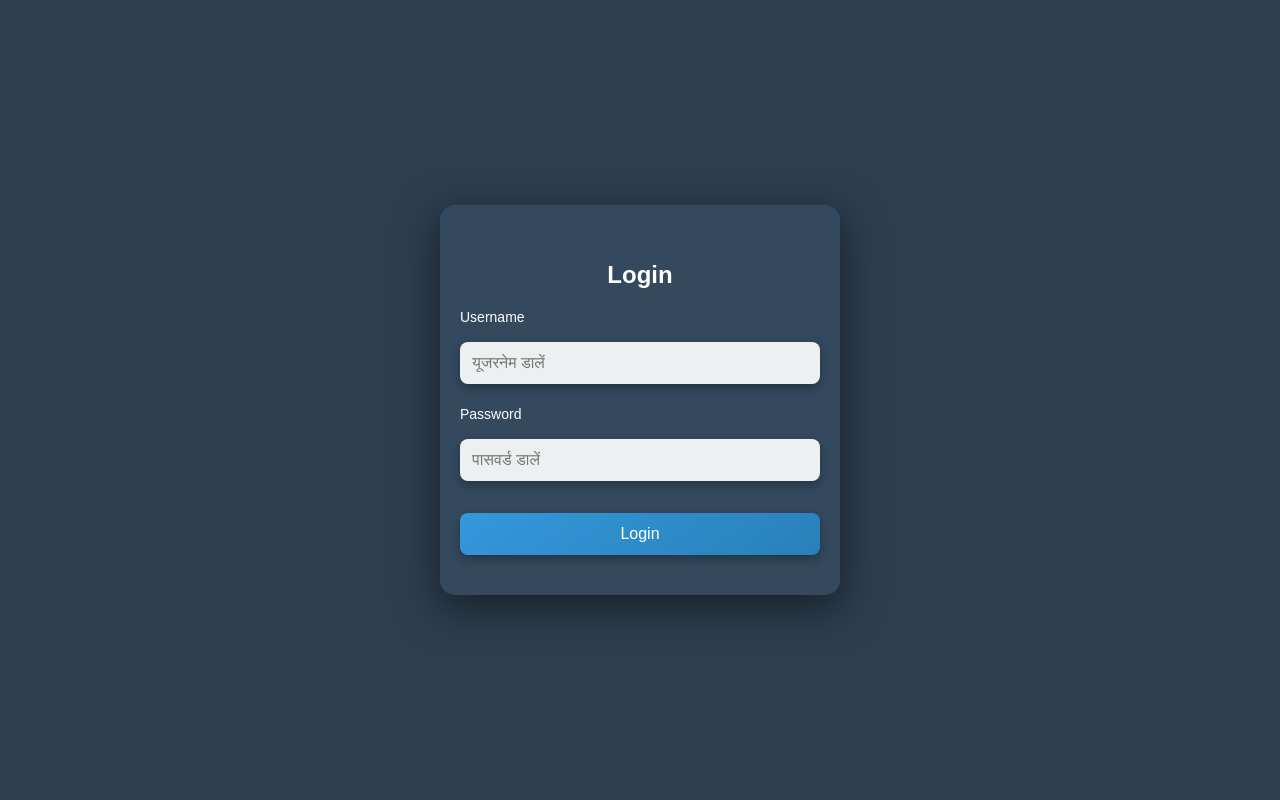
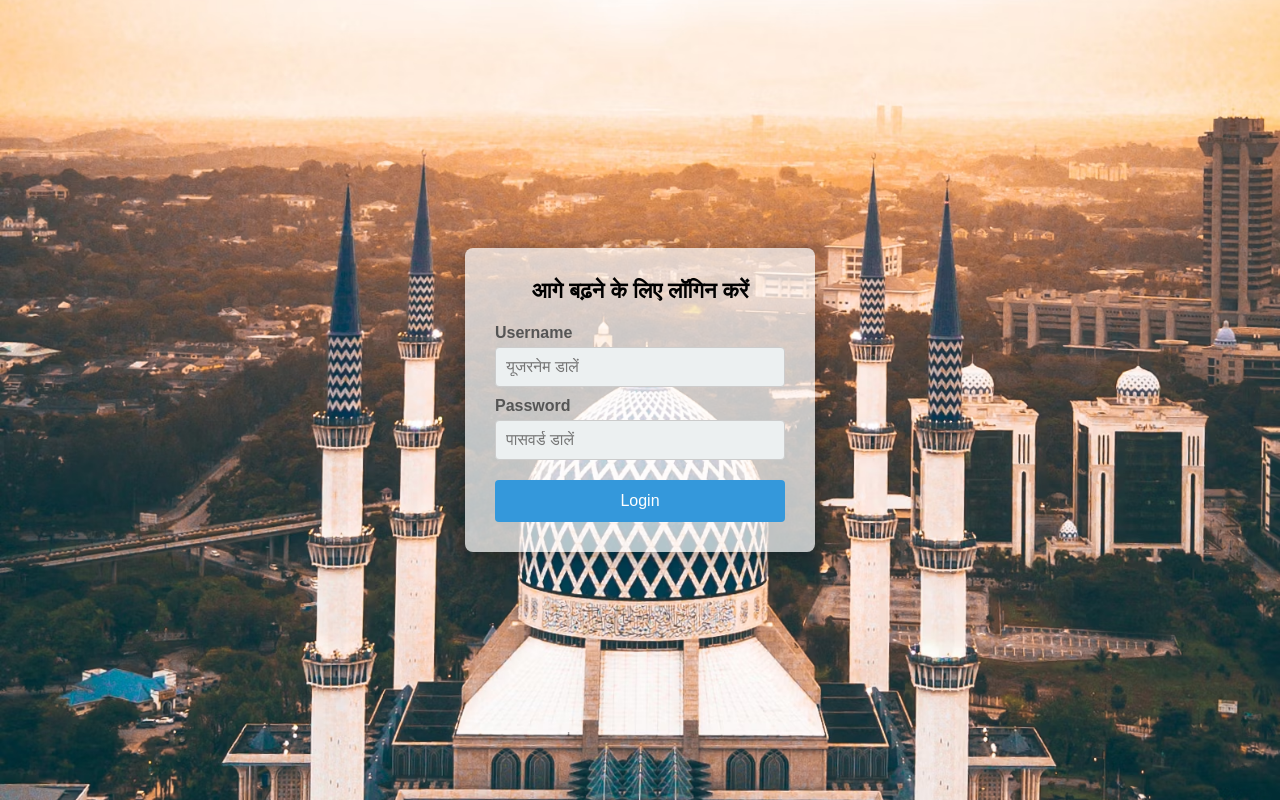
Before and after one commit to ajaj123-debug/Mosque-fund-management-system, a Django app: page / in a window 1280 px wide. Run offline with Django 5.2, Linux system fonts and the light colour scheme.

Commit message:
last commit

```diff
--- a/community_fund/templates/home.html
+++ b/community_fund/templates/home.html
@@ -273,7 +273,7 @@
                 <a href="#">Savings</a>
                 <a href="#">Deductions</a>
                 <a href="#">Reports</a>
-                <a href="#">Manage</a>
+                <a href="{% url 'add_transaction' %}">Manage</a>
             </div>
             <!-- Hamburger Icon for mobile view -->
             <button class="navbar-toggle" onclick="toggleNavbar()">☰</button>
@@ -324,7 +324,7 @@
             {% if deductions %}
                 <ul>
                     {% for deduction in deductions %}
-                        <li>{{ deduction.category }}: <strong>₹{{ deduction.amount }}</strong> on {{ deduction.date|date:"F j, Y" }}</li>
+                        <li>{{ deduction.category }}: <strong>₹{{ deduction.amount }}</strong> on {{ deduction.date|date:"F j, Y g:i A" }}</li>
                     {% endfor %}
                 </ul>
             {% else %}
--- a/community_fund/templates/login.html
+++ b/community_fund/templates/login.html
@@ -6,122 +6,105 @@
     <meta name="viewport" content="width=device-width, initial-scale=1.0">
     <title>Masjid Fund Login</title>
     <style>
-        /* Ensures that padding and borders are included in the element's total width and height */
+        /* Basic reset and styling */
         * {
             box-sizing: border-box;
+            margin: 0;
+            padding: 0;
         }
 
         body {
-            font-family: 'Arial', sans-serif;
-            background: #2c3e50;
+            font-family: Arial, sans-serif;
+            background-color: #2c3e50;
+            background-image: url("{% static 'avifg.avif' %}");
+            background-size: cover;
+            background-position: center;
+            background-repeat: no-repeat;
             display: flex;
             justify-content: center;
             align-items: center;
             height: 100vh;
             margin: 0;
-            color: white;
-            padding: 10px; /* Small padding for better spacing on mobile */
+            padding: 10px;
         }
 
         .wrapper {
-            background: #34495e;
-            border-radius: 15px;
-            padding: 40px 20px;
-            box-shadow: 0 12px 40px rgba(0, 0, 0, 0.5);
+            background-color: #ffffff;
+            background-color: rgba(255, 255, 255, 0.7);
+            border-radius: 8px;
+            box-shadow: 0 4px 20px rgba(0, 0, 0, 0.3);
+            padding: 30px;
             width: 100%;
-            max-width: 400px;
+            max-width: 350px;
             text-align: center;
         }
 
         h1 {
+            color: black;
             margin-bottom: 20px;
-            font-size: 24px;
+            font-size: 22px;
         }
 
         .error-message {
-            background: #e74c3c;
-            color: white;
+            background-color: #e74c3c;
+            color: black;
             padding: 10px;
             border-radius: 5px;
-            margin-bottom: 20px;
+            margin-bottom: 15px;
         }
 
         label {
             display: block;
             text-align: left;
-            margin: 10px 0 5px;
-            font-size: 14px;
+            color: #555;
+            font-weight: bold;
+            margin-top: 10px;
         }
 
-        input {
+        input[type="text"],
+        input[type="password"] {
             width: 100%;
-            padding: 12px;
-            margin: 12px 0;
-            border: none;
-            border-radius: 8px;
+            padding: 10px;
+            margin-top: 5px;
+            border: 1px solid #ccc;
+            border-radius: 4px;
+            background-color: #ecf0f1;
+            color: #2c3e50;
             font-size: 16px;
-            box-shadow: 0 4px 10px rgba(0, 0, 0, 0.3);
-            transition: all 0.2s ease;
-            background: #ecf0f1;
-            color: #2c3e50;
+            transition: border-color 0.3s ease;
         }
 
         input:focus {
-            box-shadow: 0 0 10px rgba(41, 128, 185, 0.8);
+            border-color: #3498db;
             outline: none;
         }
 
         button {
             width: 100%;
-            background: linear-gradient(145deg, #3498db, #2980b9);
+            background-color: #3498db;
             color: white;
+            padding: 12px;
+            border: none;
+            border-radius: 4px;
             cursor: pointer;
-            border: none;
-            padding: 12px;
-            margin: 20px 0 0;
-            border-radius: 8px;
             font-size: 16px;
-            box-shadow: 0 4px 10px rgba(0, 0, 0, 0.3);
-            transition: background 0.3s, transform 0.3s;
+            margin-top: 20px;
+            transition: background-color 0.3s ease, transform 0.3s ease;
         }
 
         button:hover {
-            background: linear-gradient(145deg, #2980b9, #3498db);
+            background-color: #2980b9;
             transform: translateY(-2px);
-            box-shadow: 0 6px 15px rgba(0, 0, 0, 0.4);
         }
 
-        /* Media queries for smaller devices */
+        /* Media queries for responsive adjustments */
         @media (max-width: 768px) {
             .wrapper {
-                padding: 30px 15px;
-            }
-
-            h1 {
-                font-size: 22px;
-            }
-
-            input {
-                padding: 10px;
-            }
-
-            button {
-                padding: 10px;
-            }
-        }
-
-        @media (max-width: 480px) {
-            .wrapper {
-                padding: 20px 10px;
+                padding: 20px;
             }
 
             h1 {
                 font-size: 20px;
-            }
-
-            input {
-                padding: 8px;
-                font-size: 14px;
             }
 
             button {
@@ -129,17 +112,30 @@
                 font-size: 14px;
             }
         }
+
+        @media (max-width: 480px) {
+            .wrapper {
+                padding: 15px;
+            }
+
+            h1 {
+                font-size: 18px;
+            }
+
+            button {
+                font-size: 14px;
+            }
+        }
     </style>
 </head>
 <body>
     <div class="wrapper">
-        <h1>Login</h1>
 
         {% if error_message %}
         <div class="error-message">{{ error_message }}</div>
         {% endif %}
-
         <form method="POST" action="">
+            <h1>आगे बढ़ने के लिए लॉगिन करें</h1>
             {% csrf_token %}
             <label for="username">Username</label>
             <input type="text" id="username" name="username" placeholder="यूजरनेम डालें" required>
--- a/community_fund/views.py
+++ b/community_fund/views.py
@@ -29,7 +29,7 @@ normal_users = {
     "Aslam Ansari", "Wajif Ansari", "Azad Ansari", "Israel Ansari", "Kamal Ansari",
     "Haidar Ansari", "Najrul Ansari", "Arman Ansari", "Shakeel Ansari", "Hanif Ansari",
     "Afzal Ansari","Faruk Ansari","Md Shahid","Asgar Ali","Ajaj Ali", "Rashid Ali", "Ashif Ali",
-    "Washim Ali","Sarfaraz Ali","Danish Nawaz","Raja Ali","Abid Ali","Hajir Hussain",
+    "Washim Ali","Sarfaraz Ali","Danish Nawaz","Raja Ali","Abid Ali","Hajir Hussain","Sabiha Khatoon",
 }
 
 
```
Also changed, not shown: community_fund/templates/manager_login.html (+11 -5 lines), community_fund/static/avifg.avif (added).
